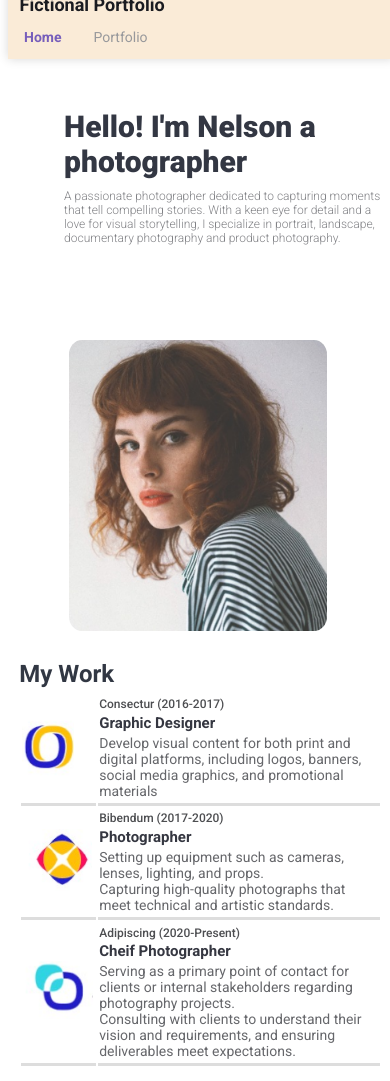
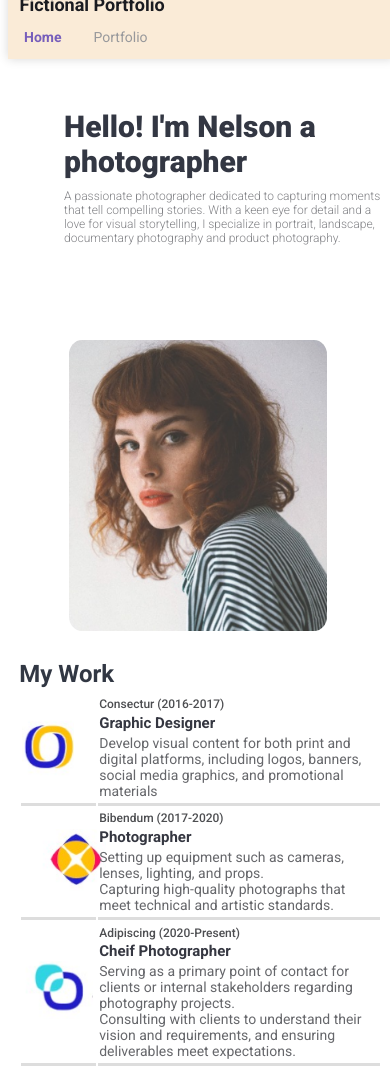
Before and after one commit to prasanthcse18/Fictional-Portfolio, an Angular app in the folder FictionalProtfolio/: page /home in a window 390 px wide. Shown: the top 1081 px of the page. Built offline with nearby package versions, Linux system fonts and the light colour scheme.

Commit message:
responsive issue changes

```diff
--- a/FictionalProtfolio/src/app/home/home.component.html
+++ b/FictionalProtfolio/src/app/home/home.component.html
@@ -34,7 +34,7 @@
 
       <tr>
         <td colspan="3">
-          <img src="assets/images/experience_two.png"  alt="image not available"/>
+          <img class="first-company-logo" src="assets/images/experience_two.png"  alt="image not available"/>
         </td>
         <td>
           <div class="org-name">Bibendum (2017-2020)</div>
```
